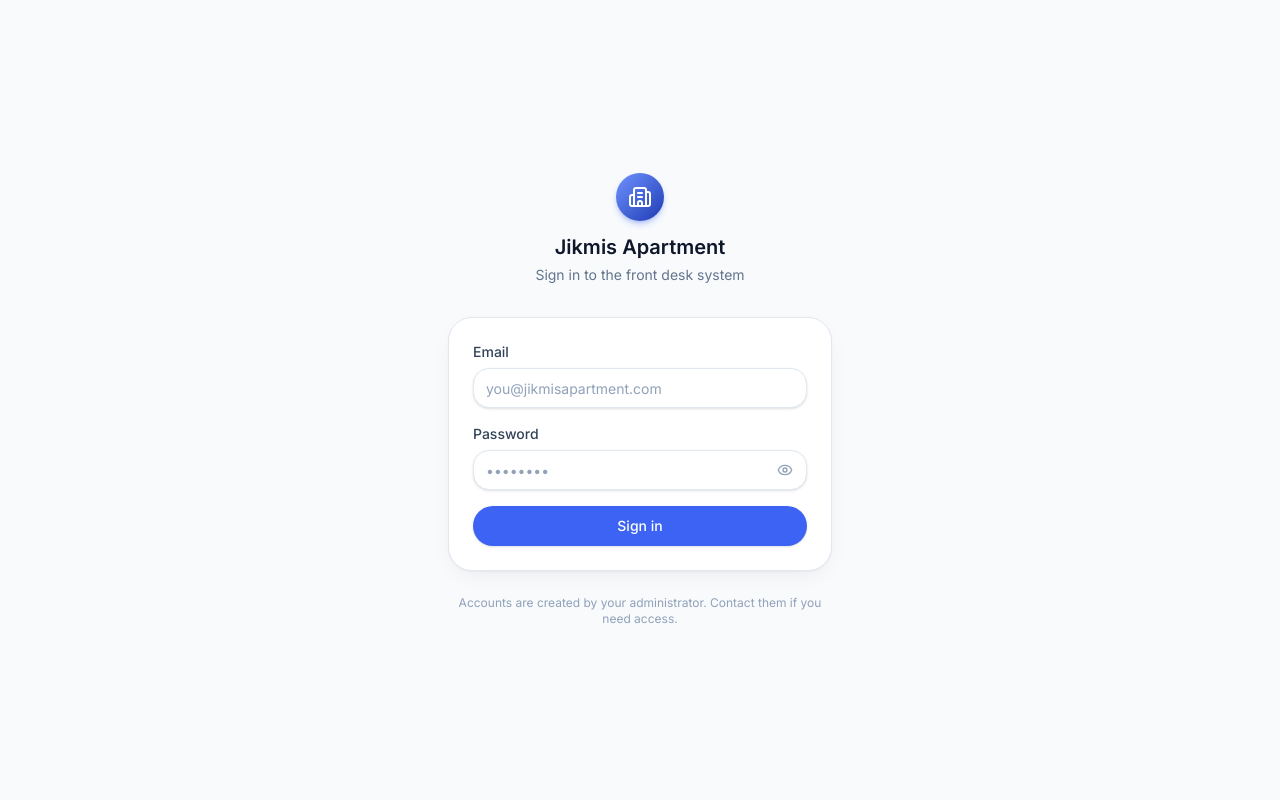
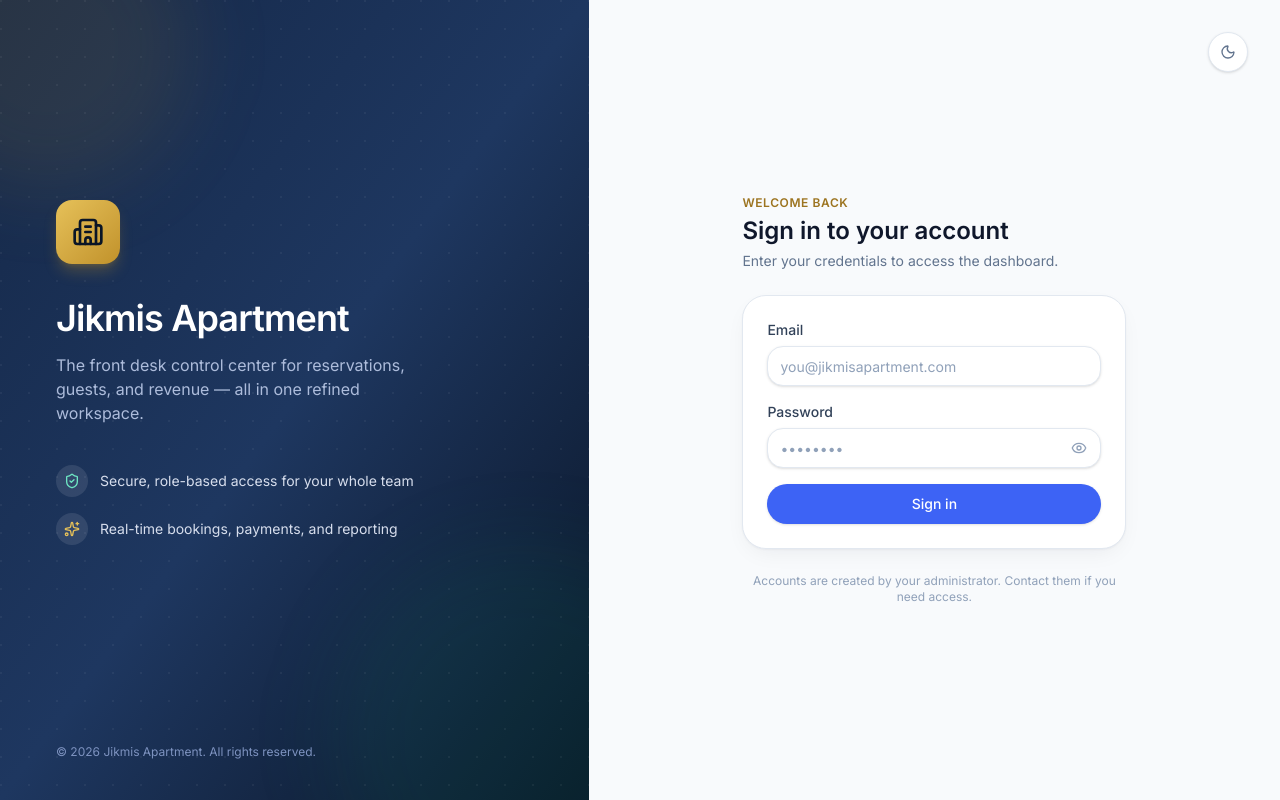
Before and after one commit to tsewangbistaimp/jikmisaptadmin, a React (Vite) app: page /login in a window 1280 px wide. Built offline with nearby package versions, Linux system fonts and the light colour scheme; no server answers.

Commit message:
Phase C: luxury split-screen login redesign, premium 404 page

```diff
--- a/src/pages/Login.tsx
+++ b/src/pages/Login.tsx
@@ -1,12 +1,16 @@
 import * as React from "react";
 import { useLocation, useNavigate } from "react-router-dom";
-import { Building2, Loader2, Eye, EyeOff } from "lucide-react";
+import { motion } from "framer-motion";
+import { Building2, Loader2, Eye, EyeOff, ShieldCheck, Sparkles, Moon, Sun } from "lucide-react";
 import { useAuth } from "@/hooks/useAuth";
+import { useTheme } from "@/hooks/useTheme";
 import { Input, Label, FieldError } from "@/components/ui/input";
 import { Button } from "@/components/ui/button";
+import { fadeUp, EASE_OUT } from "@/lib/motion";
 
 export default function Login() {
   const { signIn, session } = useAuth();
+  const { theme, toggleTheme } = useTheme();
   const navigate = useNavigate();
   const location = useLocation() as { state?: { disabled?: boolean } };
 
@@ -34,17 +38,97 @@ export default function Login() {
   };
 
   return (
-    <div className="flex min-h-screen items-center justify-center bg-slate-50 px-4 dark:bg-slate-950">
-      <div className="w-full max-w-sm">
-        <div className="mb-8 flex flex-col items-center text-center">
-          <div className="mb-3 flex h-12 w-12 items-center justify-center rounded-full bg-gradient-to-br from-brand-400 to-brand-700 text-white shadow-md shadow-brand-500/30">
+    <div className="relative flex min-h-screen bg-slate-50 dark:bg-slate-950">
+      <button
+        onClick={toggleTheme}
+        aria-label={theme === "dark" ? "Switch to light mode" : "Switch to dark mode"}
+        title={theme === "dark" ? "Switch to light mode" : "Switch to dark mode"}
+        className="absolute right-4 top-4 z-10 flex h-10 w-10 items-center justify-center rounded-full border border-slate-200 bg-white text-slate-500 shadow-sm transition-colors hover:bg-slate-50 dark:border-slate-700 dark:bg-slate-900 dark:text-slate-400 dark:hover:bg-slate-800 lg:right-8 lg:top-8"
+      >
+        {theme === "dark" ? <Sun className="h-4 w-4" /> : <Moon className="h-4 w-4" />}
+      </button>
+
+      {/* Luxury brand panel — desktop only */}
+      <div className="relative hidden w-[46%] shrink-0 overflow-hidden bg-gradient-to-br from-navy-700 via-navy-600 to-navy-900 lg:flex lg:flex-col lg:justify-between">
+        <div className="pointer-events-none absolute -left-24 -top-24 h-72 w-72 rounded-full bg-gold-400/10 blur-2xl" />
+        <div className="pointer-events-none absolute bottom-0 right-0 h-96 w-96 translate-x-1/3 translate-y-1/3 rounded-full bg-emerald-luxe-500/10 blur-2xl" />
+        <div
+          className="pointer-events-none absolute inset-0 opacity-[0.05]"
+          style={{
+            backgroundImage: "radial-gradient(circle at 1px 1px, white 1px, transparent 0)",
+            backgroundSize: "28px 28px",
+          }}
+        />
+
+        <div className="relative flex flex-1 flex-col justify-center px-14 py-16">
+          <motion.div
+            initial={{ opacity: 0, scale: 0.85, rotate: -6 }}
+            animate={{ opacity: 1, scale: 1, rotate: 0 }}
+            transition={{ duration: 0.5, ease: EASE_OUT }}
+            className="mb-8 flex h-16 w-16 items-center justify-center rounded-2xl bg-gradient-to-br from-gold-300 to-gold-500 text-navy-900 shadow-lg shadow-gold-500/30"
+          >
+            <Building2 className="h-8 w-8" />
+          </motion.div>
+
+          <motion.h1
+            initial={{ opacity: 0, y: 12 }}
+            animate={{ opacity: 1, y: 0 }}
+            transition={{ duration: 0.5, delay: 0.1, ease: EASE_OUT }}
+            className="max-w-md text-4xl font-semibold leading-tight tracking-tight text-white"
+          >
+            Jikmis Apartment
+          </motion.h1>
+          <motion.p
+            initial={{ opacity: 0, y: 12 }}
+            animate={{ opacity: 1, y: 0 }}
+            transition={{ duration: 0.5, delay: 0.18, ease: EASE_OUT }}
+            className="mt-3 max-w-sm text-base text-navy-200"
+          >
+            The front desk control center for reservations, guests, and revenue — all in one refined workspace.
+          </motion.p>
+
+          <motion.div
+            initial={{ opacity: 0, y: 12 }}
+            animate={{ opacity: 1, y: 0 }}
+            transition={{ duration: 0.5, delay: 0.26, ease: EASE_OUT }}
+            className="mt-10 space-y-4"
+          >
+            <div className="flex items-center gap-3 text-sm text-navy-100">
+              <span className="flex h-8 w-8 shrink-0 items-center justify-center rounded-full bg-white/10">
+                <ShieldCheck className="h-4 w-4 text-emerald-luxe-300" />
+              </span>
+              Secure, role-based access for your whole team
+            </div>
+            <div className="flex items-center gap-3 text-sm text-navy-100">
+              <span className="flex h-8 w-8 shrink-0 items-center justify-center rounded-full bg-white/10">
+                <Sparkles className="h-4 w-4 text-gold-300" />
+              </span>
+              Real-time bookings, payments, and reporting
+            </div>
+          </motion.div>
+        </div>
+
+        <p className="relative px-14 pb-10 text-xs text-navy-300">© {new Date().getFullYear()} Jikmis Apartment. All rights reserved.</p>
+      </div>
+
+      {/* Form panel */}
+      <div className="flex flex-1 items-center justify-center px-4 py-12 sm:px-6">
+        <motion.div variants={fadeUp} initial="initial" animate="animate" className="w-full max-w-sm">
+          <div className="mb-8 flex flex-col items-center text-center lg:hidden">
+            <div className="mb-3 flex h-12 w-12 items-center justify-center rounded-full bg-gradient-to-br from-navy-500 to-navy-700 text-white shadow-md shadow-navy-500/30">
               <Building2 className="h-6 w-6" />
             </div>
             <h1 className="text-xl font-semibold text-slate-900 dark:text-slate-100">Jikmis Apartment</h1>
             <p className="mt-1 text-sm text-slate-500 dark:text-slate-400">Sign in to the front desk system</p>
           </div>
 
-        <div className="rounded-3xl border border-slate-200 bg-white p-6 card-shadow dark:border-slate-800 dark:bg-slate-900">
+          <div className="hidden text-left lg:block">
+            <p className="text-xs font-semibold uppercase tracking-wider text-gold-600 dark:text-gold-400">Welcome back</p>
+            <h2 className="mt-1 text-2xl font-semibold text-slate-900 dark:text-slate-100">Sign in to your account</h2>
+            <p className="mt-1 text-sm text-slate-500 dark:text-slate-400">Enter your credentials to access the dashboard.</p>
+          </div>
+
+          <div className="mt-6 rounded-3xl border border-slate-200 bg-white p-6 card-shadow dark:border-slate-800 dark:bg-slate-900">
             {location.state?.disabled && (
               <div className="mb-4 rounded-xl bg-amber-50 px-3 py-2 text-sm text-amber-700 dark:bg-amber-500/10 dark:text-amber-400">
                 Your account has been disabled. Contact the administrator.
@@ -100,6 +184,7 @@ export default function Login() {
           <p className="mt-6 text-center text-xs text-slate-400 dark:text-slate-500">
             Accounts are created by your administrator. Contact them if you need access.
           </p>
+        </motion.div>
       </div>
     </div>
   );
--- a/src/pages/NotFound.tsx
+++ b/src/pages/NotFound.tsx
@@ -1,14 +1,30 @@
 import { Link } from "react-router-dom";
+import { motion } from "framer-motion";
+import { Compass } from "lucide-react";
 import { Button } from "@/components/ui/button";
+import { fadeUp } from "@/lib/motion";
 
 export default function NotFound() {
   return (
-    <div className="flex min-h-screen flex-col items-center justify-center gap-3 bg-slate-50 dark:bg-slate-900 text-center px-4">
-      <p className="text-5xl font-semibold text-slate-900 dark:text-slate-100">404</p>
-      <p className="text-slate-500 dark:text-slate-400">This page doesn't exist.</p>
-      <Link to="/">
-        <Button>Back to Dashboard</Button>
-      </Link>
+    <div className="relative flex min-h-screen flex-col items-center justify-center overflow-hidden bg-slate-50 px-4 text-center dark:bg-slate-950">
+      <div className="pointer-events-none absolute -left-20 top-10 h-64 w-64 rounded-full bg-navy-400/10 blur-3xl" />
+      <div className="pointer-events-none absolute -right-16 bottom-10 h-64 w-64 rounded-full bg-gold-400/10 blur-3xl" />
+
+      <motion.div variants={fadeUp} initial="initial" animate="animate" className="relative flex flex-col items-center gap-3">
+        <div className="mb-2 flex h-16 w-16 items-center justify-center rounded-2xl bg-gradient-to-br from-navy-500 to-navy-700 text-white shadow-lg shadow-navy-500/30">
+          <Compass className="h-8 w-8" />
+        </div>
+        <p className="bg-gradient-to-br from-navy-600 to-navy-400 bg-clip-text text-6xl font-semibold text-transparent dark:from-navy-300 dark:to-navy-500">
+          404
+        </p>
+        <p className="text-lg font-medium text-slate-700 dark:text-slate-300">Page not found</p>
+        <p className="max-w-xs text-sm text-slate-500 dark:text-slate-400">
+          The page you're looking for doesn't exist or may have been moved.
+        </p>
+        <Link to="/" className="mt-3">
+          <Button>Back to Dashboard</Button>
+        </Link>
+      </motion.div>
     </div>
   );
 }
```
Lines whose indentation alone changed are shown as unchanged.
